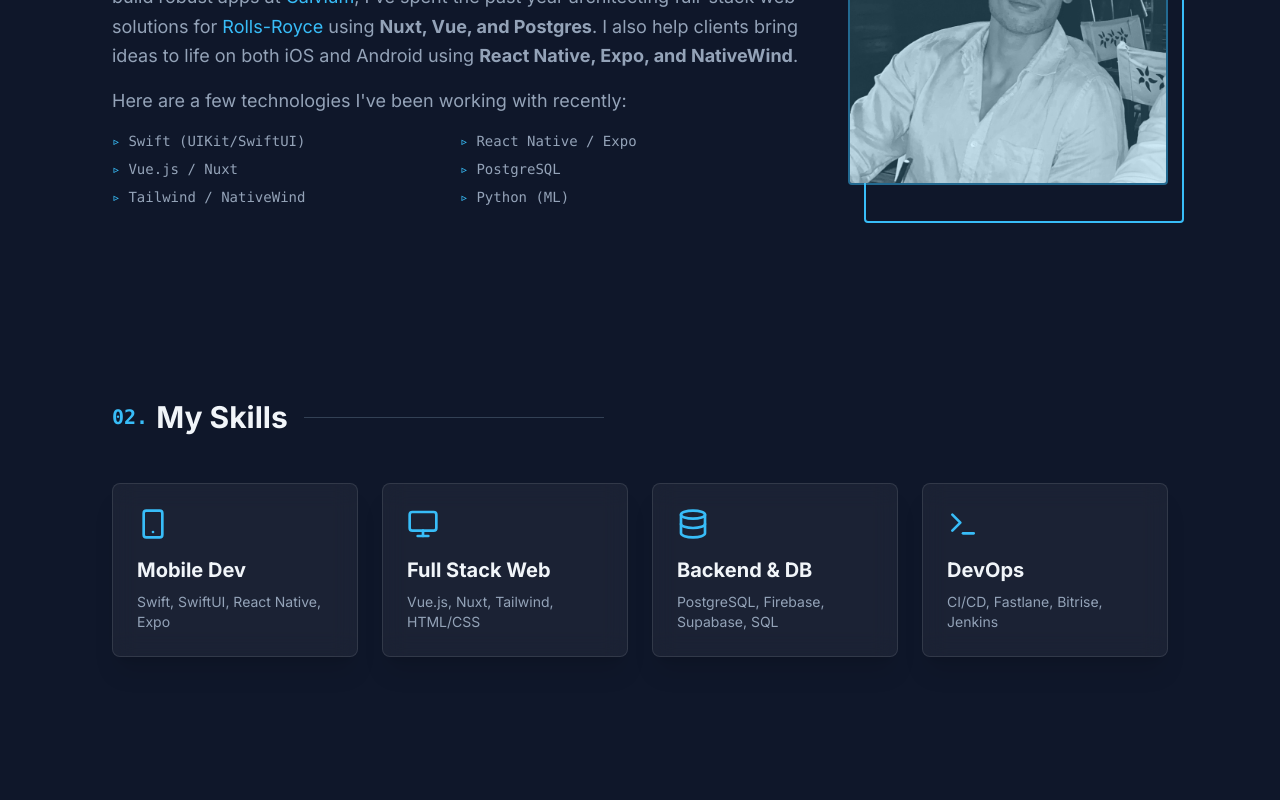
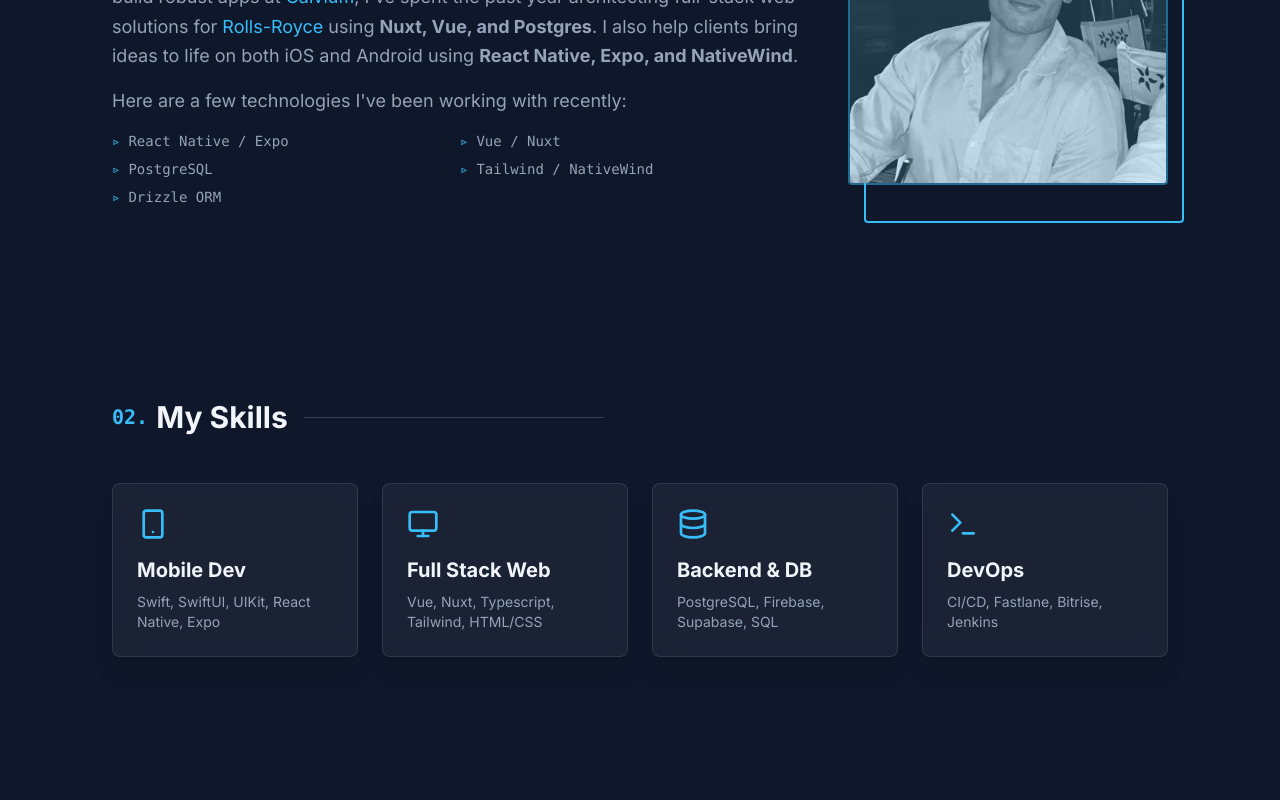
Before and after one commit to andremiliano/Portfolio, a React (Vite) app: page / in a window 1280 px wide. Shown: the part 1160-1960 px from the top of the page. Built offline with nearby package versions, Linux system fonts and the light colour scheme.

Commit message:
Updated some text

```diff
--- a/index.html
+++ b/index.html
@@ -1,15 +1,20 @@
-<!doctype html>
+<!DOCTYPE html>
 <html lang="en" class="scroll-smooth">
   <head>
     <meta charset="UTF-8" />
     <link rel="icon" type="image/png" href="/images/logo.png" />
     <meta name="viewport" content="width=device-width, initial-scale=1.0" />
-    <title>Andre Emiliano | iOS Developer & Software Engineer</title>
-    <link rel="preconnect" href="https://fonts.googleapis.com">
-    <link rel="preconnect" href="https://fonts.gstatic.com" crossorigin>
-    <link href="https://fonts.googleapis.com/css2?family=Inter:wght@300;400;500;600;700&display=swap" rel="stylesheet">
+    <title>André Emiliano | iOS Developer & Software Engineer</title>
+    <link rel="preconnect" href="https://fonts.googleapis.com" />
+    <link rel="preconnect" href="https://fonts.gstatic.com" crossorigin />
+    <link
+      href="https://fonts.googleapis.com/css2?family=Inter:wght@300;400;500;600;700&display=swap"
+      rel="stylesheet"
+    />
   </head>
-  <body class="bg-dark text-slate-300 antialiased selection:bg-primary selection:text-dark">
+  <body
+    class="bg-dark text-slate-300 antialiased selection:bg-primary selection:text-dark"
+  >
     <div id="root"></div>
     <script type="module" src="/src/main.jsx"></script>
   </body>
--- a/src/App.jsx
+++ b/src/App.jsx
@@ -79,7 +79,7 @@ function App() {
     {
       title: "Enterprise Solutions for Rolls-Royce",
       desc: "Architected full-stack dashboard and management solutions using modern web technologies, delivering robust internal tools for complex data analysis and visualization.",
-      tech: ["Vue.js", "Nuxt", "PostgreSQL", "Tailwind"],
+      tech: ["Vue", "Nuxt", "PostgreSQL", "Typescript", "Tailwind"],
       link: null,
       icon: <Globe size={40} strokeWidth={1.5} />
     },
@@ -372,12 +372,11 @@ function App() {
                   Here are a few technologies I've been working with recently:
                 </p>
                 <ul className="grid grid-cols-2 gap-2 font-mono text-sm mt-4">
-                   <li className="flex items-center gap-2"><span className="text-primary">▹</span> Swift (UIKit/SwiftUI)</li>
                    <li className="flex items-center gap-2"><span className="text-primary">▹</span> React Native / Expo</li>
-                   <li className="flex items-center gap-2"><span className="text-primary">▹</span> Vue.js / Nuxt</li>
+                   <li className="flex items-center gap-2"><span className="text-primary">▹</span> Vue / Nuxt</li>
                    <li className="flex items-center gap-2"><span className="text-primary">▹</span> PostgreSQL</li>
                    <li className="flex items-center gap-2"><span className="text-primary">▹</span> Tailwind / NativeWind</li>
-                   <li className="flex items-center gap-2"><span className="text-primary">▹</span> Python (ML)</li>
+                   <li className="flex items-center gap-2"><span className="text-primary">▹</span> Drizzle ORM</li>
                 </ul>
               </div>
               <div className="relative group">
@@ -406,8 +405,8 @@ function App() {
 
             <div className="grid grid-cols-1 md:grid-cols-2 lg:grid-cols-4 gap-6">
               {[
-                { icon: <Smartphone className="w-8 h-8" />, title: "Mobile Dev", text: "Swift, SwiftUI, React Native, Expo" },
-                { icon: <Monitor className="w-8 h-8" />, title: "Full Stack Web", text: "Vue.js, Nuxt, Tailwind, HTML/CSS" },
+                { icon: <Smartphone className="w-8 h-8" />, title: "Mobile Dev", text: "Swift, SwiftUI, UIKit, React Native, Expo" },
+                { icon: <Monitor className="w-8 h-8" />, title: "Full Stack Web", text: "Vue, Nuxt, Typescript, Tailwind, HTML/CSS" },
                 { icon: <Database className="w-8 h-8" />, title: "Backend & DB", text: "PostgreSQL, Firebase, Supabase, SQL" },
                 { icon: <Terminal className="w-8 h-8" />, title: "DevOps", text: "CI/CD, Fastlane, Bitrise, Jenkins" }
               ].map((skill, i) => (
```
